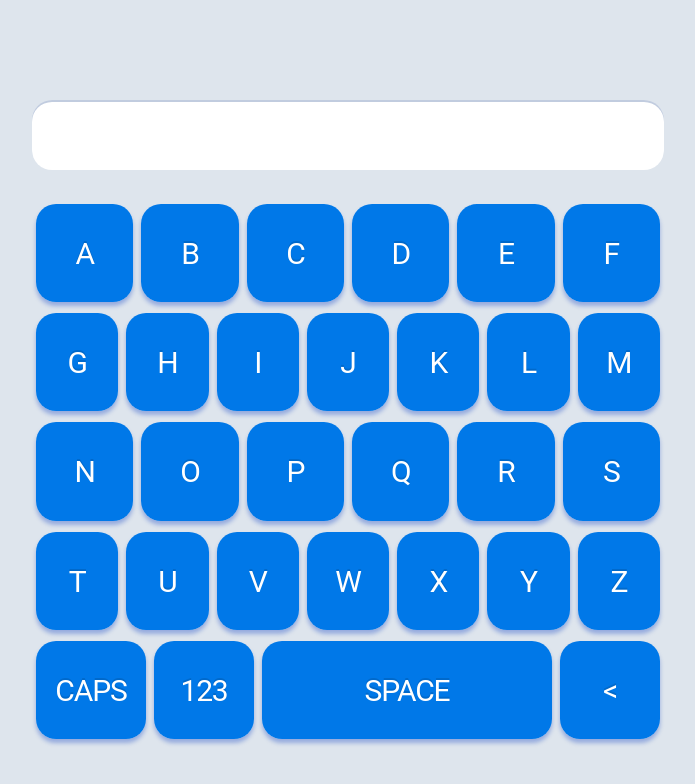
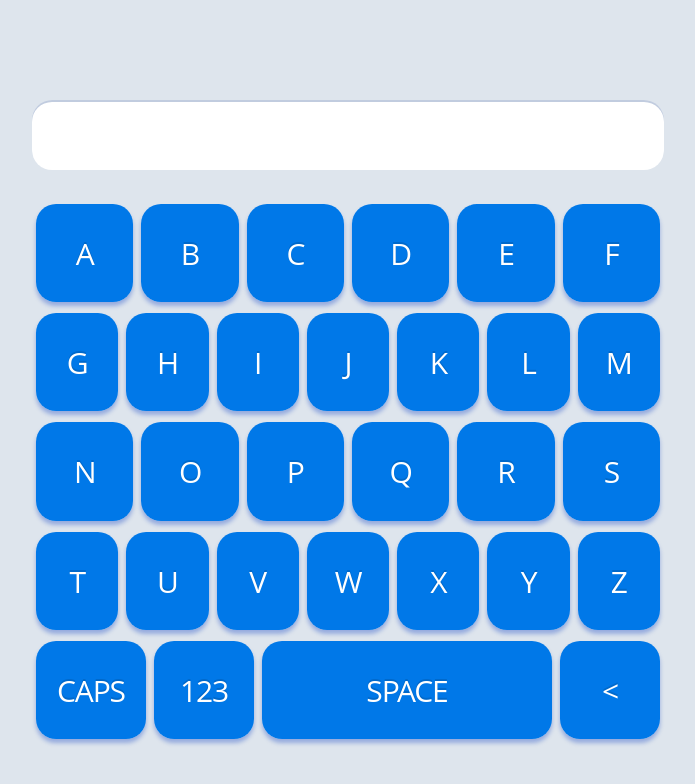
Before and after one commit to Pirantul/react-easy-keyboard, a React (Create React App) app: page / in a window 1280 px wide. Shown: the top 784 px of the page, without its empty margins (292-987 px from the left). Built offline with nearby package versions, Linux system fonts and the light colour scheme.

Commit message:
Fonts added

```diff
--- a/src/style.css
+++ b/src/style.css
@@ -10,13 +10,17 @@ html {
   -ms-user-select: none;       /* Internet Explorer/Edge */
 }
 
+body {
+  font-family: 'Open Sans', Roboto, Tahoma, Verdana, sans-serif;
+  font-size: var(--fs3);
+  line-height: 1.5em;
+  color: var(--neutral-900);
+  -webkit-font-smoothing: antialiased;
+  -moz-osx-font-smoothing: grayscale;
+}
+
 .App {
   margin: 100px auto;
-  font-family: Roboto;
-  font-style: normal;
-  font-weight: normal;
-
-
 }
 
 .keyboard {
```
